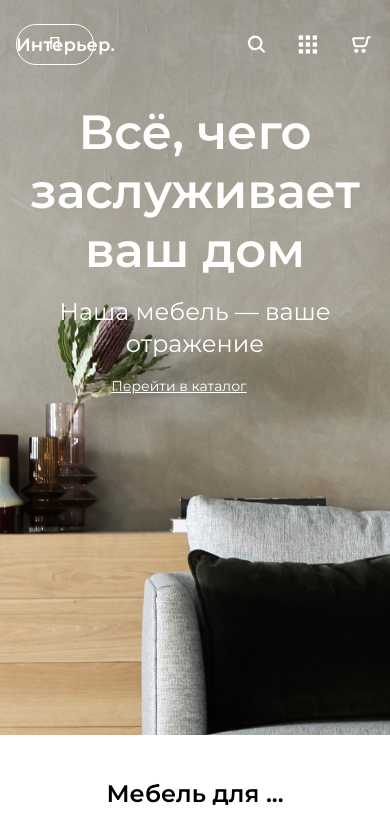
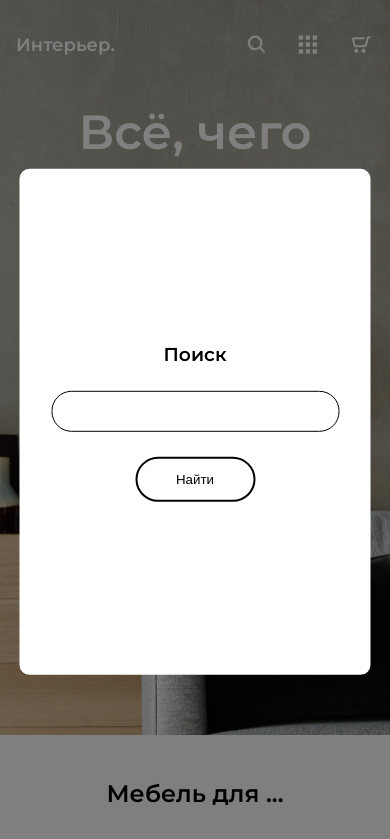
Before and after one commit to heropaster/webShopLanding, a plain HTML site: page index.html in a window 390 px wide. Both pictures are taken after a click on the button 256 px from the left and 44 px from the top of the page. Shown: the top 839 px of the page. Drawn offline with nearby package versions, Linux system fonts and the light colour scheme.

Commit message:
complete

```diff
--- a/index.html
+++ b/index.html
@@ -5,7 +5,7 @@
     <meta http-equiv="X-UA-Compatible" content="IE=edge">
     <meta name="viewport" content="width=device-width, initial-scale=1.0">
     <link rel="icon" href="./img/mainIcon.svg">
-    <script src="https://ajax.googleapis.com/ajax/libs/jquery/3.6.4/jquery.min.js"></script>
+    <script src="https://code.jquery.com/jquery-3.6.4.js" integrity="sha256-a9jBBRygX1Bh5lt8GZjXDzyOB+bWve9EiO7tROUtj/E=" crossorigin="anonymous"></script>
     <link rel="preconnect" href="https://fonts.googleapis.com">
     <link rel="preconnect" href="https://fonts.gstatic.com" crossorigin>
     <link href="https://fonts.googleapis.com/css2?family=Montserrat:wght@400;500;600&display=swap" rel="stylesheet">
@@ -18,6 +18,13 @@
             <a class="logo" href="index.html">
                 Интерьер.
             </a>
+            <div class="searchBg mobile">
+                <div class="searchPopup">
+                    <h3>Поиск</h3>
+                    <input placeholder="Поиск" class="top__input top__input_mobile" type="text">
+                    <button class="search">Найти</button>
+                </div>
+            </div>
             <input placeholder="Поиск" class="top__input mobile__hidden" type="text">
             <nav class="menu">
                 <button class="mobile__btn btn__search">
--- a/src/index.js
+++ b/src/index.js
@@ -1,15 +1,15 @@
 const searchBtn = document.querySelector(".btn__search");
-const topInput = document.querySelector(".top__input");
+const searchPopupBg = document.querySelector(".searchBg.mobile");
+const searchPopup = document.querySelector(".searchPopup");
+const search = document.querySelector(".search");
 $(searchBtn).on("click", function () {
-  $(this).toggleClass("active");
-  $(topInput).toggleClass("mobile__hidden");
-  $(topInput).toggleClass("mobile__shown");
-  topInput.style.opacity = 1;
-  if ($(topInput).css("opacity") === "0") {
-    console.log(0);
-    $(topInput).animate("opacity", 1);
-  } else {
-    console.log(1);
-    $(topInput).animate("opacity", 0);
+  $(searchPopupBg).toggleClass("active");
+  $(searchPopup).toggleClass("active");
+});
+document.addEventListener("click", (e) => {
+  console.log(e.target);
+  if (e.target === searchPopupBg || e.target === search) {
+    searchPopupBg.classList.remove("active");
+    searchPopup.classList.remove("active");
   }
 });
--- a/styles/_mobile.scss
+++ b/styles/_mobile.scss
@@ -1,4 +1,7 @@
 @media (max-width: 767px) {
+  .mobile__hidden {
+    display: none;
+  }
   .content {
     padding-left: 16px;
     padding-right: 16px;
@@ -17,6 +20,70 @@
     height: 57px;
     box-sizing: border-box;
   }
+  .searchBg {
+    position: fixed;
+    top: 0;
+    left: 0;
+    background: rgba(0, 0, 0, 0.5);
+    width: 100vw;
+    height: 100vh;
+    opacity: 0;
+    transition: 0.4s all ease;
+    pointer-events: none;
+    z-index: 3;
+    .searchPopup {
+      display: flex;
+      justify-content: center;
+      align-items: center;
+      flex-direction: column;
+      gap: 25px;
+      width: 90vw;
+      height: 60vh;
+      background: #fff;
+      position: absolute;
+      top: 50%;
+      left: 50%;
+      transform: translate(-50%, -50%) scale(0);
+      border-radius: 10px;
+      transition: 0.4s all ease;
+      h3 {
+        color: #000;
+      }
+      .top__input_mobile {
+        width: 288px;
+        height: 41px;
+        opacity: 1;
+        display: block;
+        color: #726e6e;
+        border-color: #000;
+      }
+      .search {
+        cursor: pointer;
+        width: 120px;
+        height: 45px;
+        background: #fff;
+        color: #000;
+        border: 2px solid #000;
+        border-radius: 30px;
+        transition: 0.2s ease;
+        :hover {
+          background: #000;
+          color: #fff;
+          border-color: #726e6e;
+        }
+      }
+    }
+    .searchPopup.active {
+      transform: translate(-50%, -50%) scale(1);
+      transition: 0.3s transform;
+      z-index: 100;
+    }
+  }
+  .searchBg.active {
+    opacity: 1;
+    pointer-events: all;
+    transition: 0.3s all;
+  }
   .footer {
     margin-top: 32px;
     padding-bottom: 0;
@@ -34,15 +101,6 @@
     height: 735px;
     a.logo {
       font-size: 18px;
-    }
-    .top__input {
-      position: absolute;
-      width: 20vw;
-      display: none;
-      opacity: 0;
-    }
-    .top__input.mobile__shown {
-      display: block;
     }
     .menu {
       display: flex;
@@ -133,10 +191,8 @@
       font-size: 18px;
     }
     .top__input {
-      position: absolute;
       width: 20vw;
       display: none;
-      opacity: 0;
     }
     .menu {
       display: flex;
@@ -176,7 +232,7 @@
       }
     }
   }
-  :not(.header, .menu) {
+  :not(.header, .menu, input) {
     text-align: center;
   }
   .title {
@@ -197,10 +253,8 @@
       font-size: 18px;
     }
     .top__input {
-      position: absolute;
       width: 20vw;
       display: none;
-      opacity: 0;
     }
     .menu {
       display: flex;
@@ -240,7 +294,7 @@
       }
     }
   }
-  :not(.header, .menu) {
+  :not(.header, .menu, input) {
     text-align: center;
   }
   .title {
```
Also changed, not shown: cart.html (+9 -2 lines), catalog.html (+9 -0 lines), styles/style.css, 1 other file.
